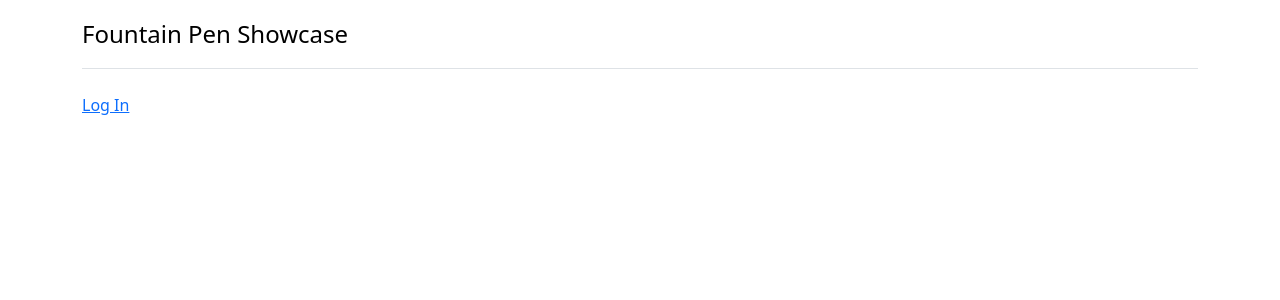
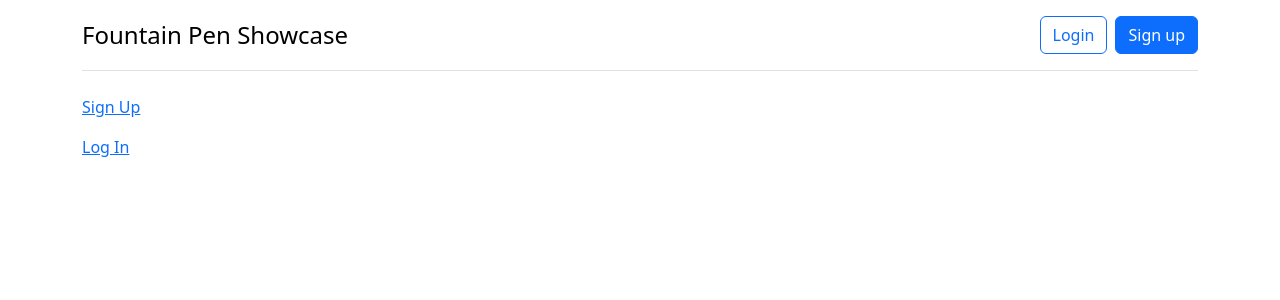
Before and after one commit to jcstlo/fp-showcase, a Django app: page / in a window 1280 px wide. Shown: the top 300 px of the page. Run offline with Django 5.2, Linux system fonts and the light colour scheme.

Commit message:
Add login and signup buttons

```diff
--- a/templates/_base.html
+++ b/templates/_base.html
@@ -25,6 +25,13 @@
             <button type="submit">Sign Out</button>
           </form>
         </ul>
+        {% else %}
+        <form action="{% url 'login' %}">
+          <input type="submit" value="Login" class="btn btn-outline-primary mx-2" />
+        </form>
+        <form action="{% url 'signup' %}">
+          <input type="submit" value="Sign up" class="btn btn-primary" />
+        </form>
         {% endif %}
       </header>
     </div>
--- a/templates/home.html
+++ b/templates/home.html
@@ -14,6 +14,7 @@
   <button type="submit">Sign Out</button>
 </form>
 {% else %}
-<a href="{% url 'login' %}">Log In</a>
+<p><a href="{% url 'signup' %}">Sign Up</a></p>
+<p><a href="{% url 'login' %}">Log In</a></p>
 {% endif %}
 {% endblock content %}
```
